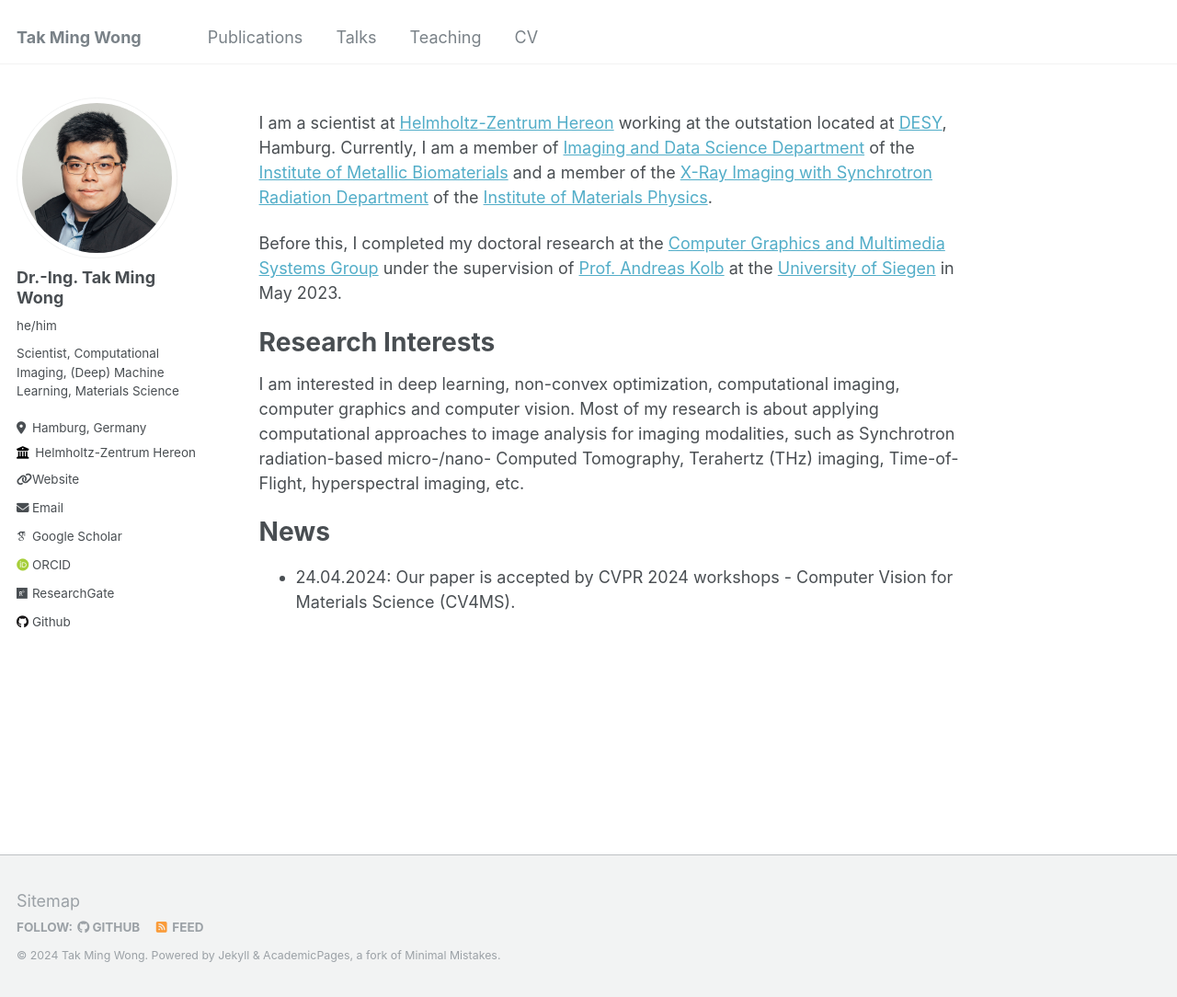
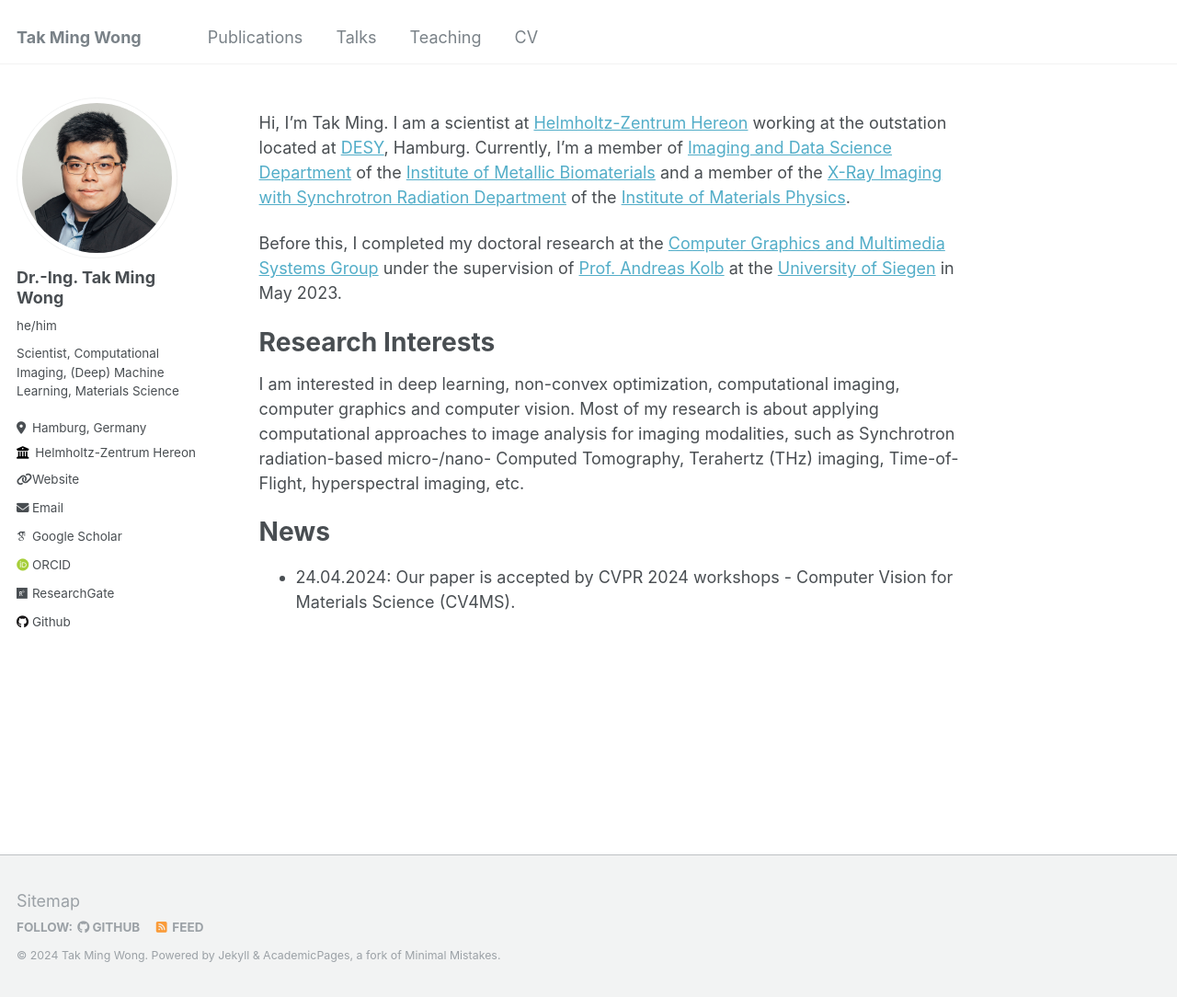
Before and after one commit to tak-wong/tak-wong.github.io, a Jekyll site: the page built from _pages/about.md, in a window 1280 px wide and 1084 px high. Shown: the whole window at 92% size. Built offline with Jekyll 4.4.1, drawn with Linux system fonts in a browser that asks for light colours; some web fonts are replaced.

Commit message:
Update basic information

```diff
--- a/_pages/about.md
+++ b/_pages/about.md
@@ -7,8 +7,8 @@
   - /about.html
 ---
 
-I am a scientist at [Helmholtz-Zentrum Hereon](https://www.hereon.de/index.php.en) working at the outstation located at [DESY](https://www.desy.de/index_eng.html), Hamburg.
-Currently, I am a member of [Imaging and Data Science Department](https://www.hereon.de/institutes/metallic_biomaterials/imaging_and_data_science/index.php.en) of the [Institute of Metallic Biomaterials](https://www.hereon.de/institutes/metallic_biomaterials/index.php.en) and a member of the [X-Ray Imaging with Synchrotron Radiation Department](https://www.hereon.de/institutes/materials_physics/team/index.php.en) of the [Institute of Materials Physics](https://www.hereon.de/institutes/materials_physics/index.php.en).
+Hi, I'm Tak Ming. I am a scientist at [Helmholtz-Zentrum Hereon](https://www.hereon.de/index.php.en) working at the outstation located at [DESY](https://www.desy.de/index_eng.html), Hamburg.
+Currently, I'm a member of [Imaging and Data Science Department](https://www.hereon.de/institutes/metallic_biomaterials/imaging_and_data_science/index.php.en) of the [Institute of Metallic Biomaterials](https://www.hereon.de/institutes/metallic_biomaterials/index.php.en) and a member of the [X-Ray Imaging with Synchrotron Radiation Department](https://www.hereon.de/institutes/materials_physics/team/index.php.en) of the [Institute of Materials Physics](https://www.hereon.de/institutes/materials_physics/index.php.en).
 
 Before this, I completed my doctoral research at the [Computer Graphics and Multimedia Systems Group](https://www.cg.informatik.uni-siegen.de/en) under the supervision of [Prof. Andreas Kolb](https://www.cg.informatik.uni-siegen.de/en/kolb-andreas) at the [University of Siegen](https://www.uni-siegen.de) in May 2023.
 
```
